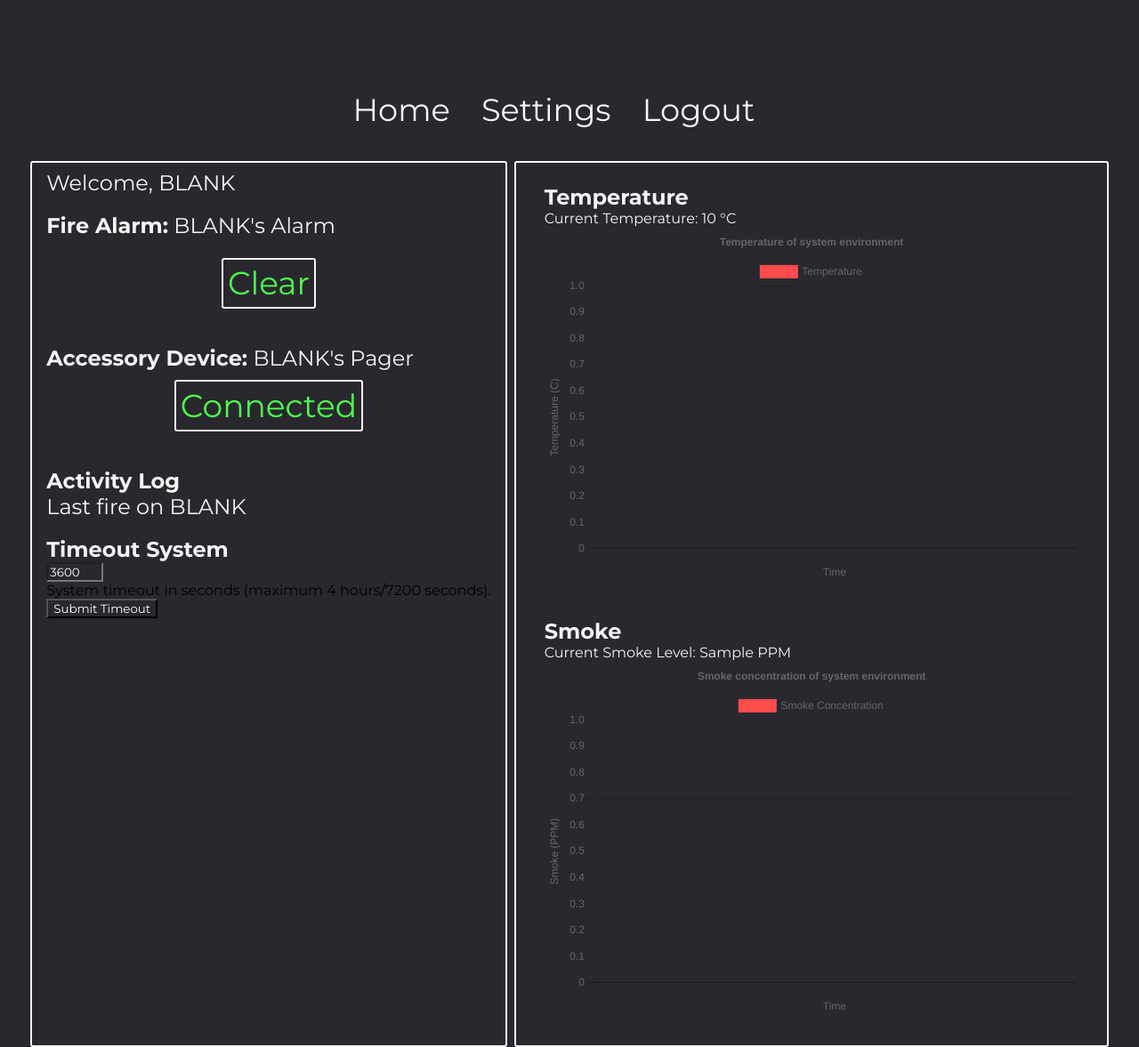
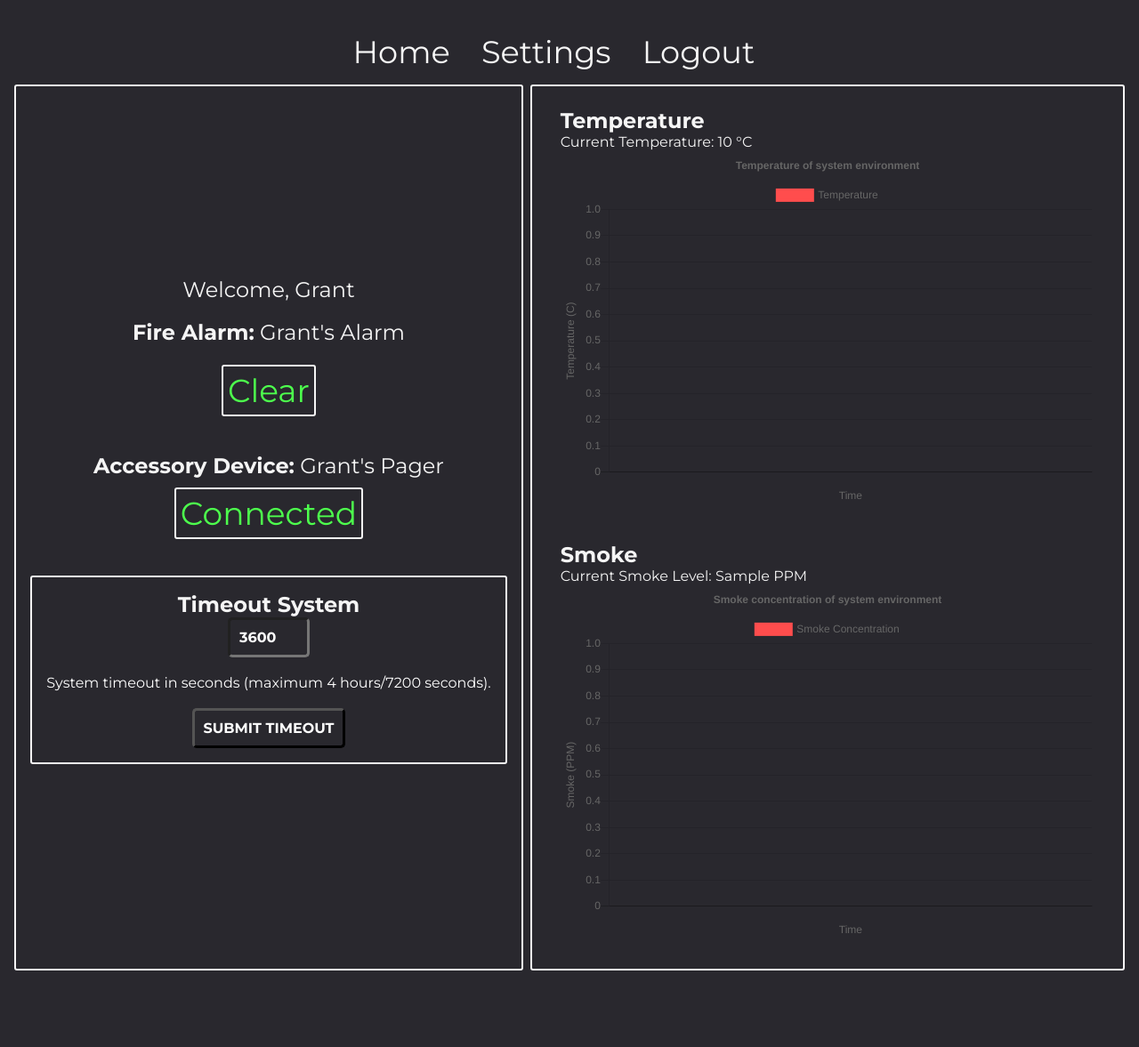
Before and after one commit to SYSC3010-W24/sysc3010-project-l1-g8, a Flask app: template web-app/templates/index.html in a window 1280 px wide. Shown: the whole page at 89% size. After the commit the page ends 1091 px from the top, so only its background shows below. Run offline with Flask 3, Linux system fonts and the light colour scheme; the template is opened without the code that fills it: most values are stand-ins (such as "Sample title", 1, 10 or a date in 2020); data that the repository does not hold is empty; parts of the project's set-up code (start-up, migrations or seed data) failed here and were passed over; some libraries are stand-ins or nearby versions.

Commit message:
feat: Update ui

```diff
--- a/web-app/static/global.css
+++ b/web-app/static/global.css
@@ -32,8 +32,8 @@ p {
   flex-direction: row;
   justify-content: center;
   font-size: 2.2em;
-    margin-bottom: 1em;
-    margin-top: 2em;
+  margin-bottom: 15px;
+  margin-top: 5px;
 }
 
 .nav-bar a {
@@ -43,5 +43,5 @@ p {
 }
 
 .nav-bar a:hover {
-    color: #0f9ddd;
+  color: #ff4d4d;
 }
--- a/web-app/static/index.css
+++ b/web-app/static/index.css
@@ -11,9 +11,14 @@ body {
   display: flex;
   flex-direction: row;
   justify-content: center;
+  flex-grow: 1;
 }
 
 .fire-alarm-box {
+  display: flex;
+  flex-direction: column;
+  justify-content: center;
+  align-items: center;
   padding: 0.5em 1em 0.5em 1em;
   margin-right: 0.5em;
   flex: 1;
@@ -108,20 +113,20 @@ body {
   justify-content: center;
 }
 
-.temperature-graph {
-    border: 2px solid #f5f5f5;
-    padding: 2em;
-}
-
+.temperature-graph,
 .smoke-graph {
   border: 2px solid #f5f5f5;
-    padding: 2em;
+  padding: 1em; /* Adjust padding as needed */
+  width: 100%; /* Ensure the graphs take up the full width */
+  height: 300px; /* Set the height of the graphs */
+  margin-bottom: 1em; /* Add some space between the graphs */
 }
 
 #deactivate {
   padding: 10px;
   text-transform: uppercase;
-    border-width: 5px;
+  border-width: 3px;
+  border-radius: 5px;
   font-weight: bold;
   font-size: 1em;
 }
@@ -129,8 +134,27 @@ body {
 #deactivate:hover {
   border-color: var(--text-color-fire);
   color: var(--text-color-fire);
+  cursor: pointer;
 }
 
-input, button {
+input,
+button {
   color: white;
+  padding: 10px;
+  text-transform: uppercase;
+  border-width: 3px;
+  border-radius: 5px;
+  font-weight: bold;
+  font-size: 1em;
 }
+
+.timer-settings {
+    display: flex;
+    flex-direction: column;
+    justify-content: center;
+    align-items: center;
+    padding: 1em;
+    margin-bottom: 1em;
+    border: 2px solid #f5f5f5;
+    border-radius: 3px;
+  }
--- a/web-app/templates/index.html
+++ b/web-app/templates/index.html
@@ -52,9 +52,9 @@
 
       <div class="content-box">
         <div class="fire-alarm-box">
-          <p class="title1">Welcome, BLANK</p>
+          <p class="title1">Welcome, Grant</p>
           <br />
-          <p class="alarm-name"><strong>Fire Alarm:</strong> BLANK's Alarm</p>
+          <p class="alarm-name"><strong>Fire Alarm:</strong> Grant's Alarm</p>
 
           <div class="alarm-status-box1 {{ color_class }}">
             <div class="alarm-status-box2 {{color_class}}">
@@ -69,7 +69,7 @@
             {% endif %}
           </div>
           <br />
-          <p class="title2"><strong>Accessory Device:</strong> BLANK's Pager</p>
+          <p class="title2"><strong>Accessory Device:</strong> Grant's Pager</p>
           <div class="alarm-status-box1">
             <div class="alarm-status-box2 {{color_class}}">
               {% if emergency_flag %}
@@ -80,17 +80,11 @@
             </div>
           </div>
           <br />
-          <div class="log-box">
-            <p class="title-2">Activity Log</p>
-            <p>Last fire on BLANK</p>
-            <div class="activity-box"></div>
-          </div>
-          <br />
           <div class="timer-settings">
             <p class="title-2">Timeout System</p>
             <input id="timeout" type="number" min="1", max="1440" step="60" value="3600"></input>
             <br/>
-            <label for="timeout">System timeout in seconds (maximum 4 hours/7200 seconds).</label>
+            <label for="timeout" style="color: white;">System timeout in seconds (maximum 4 hours/7200 seconds).</label>
             <br/>
             <button id="submit-timeout" onclick="submit_timeout()">Submit Timeout</button>
             <p id="timeout-success"></p>
@@ -159,7 +153,7 @@
             </script>
 
           <div class="smoke-box">
-            <p class="title-2">Smoke</p>
+            <p class="title-2" styles="align-items:center;">Smoke</p>
             <p>Current Smoke Level: {{current_smoke}} PPM</p>
             <canvas id="smoke-graph" width="600" height="400"></canvas>
           </div>
```
Lines whose indentation alone changed are shown as unchanged.
